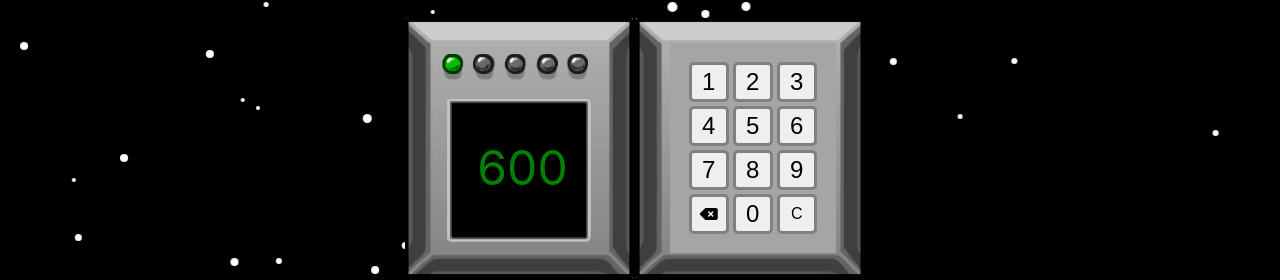
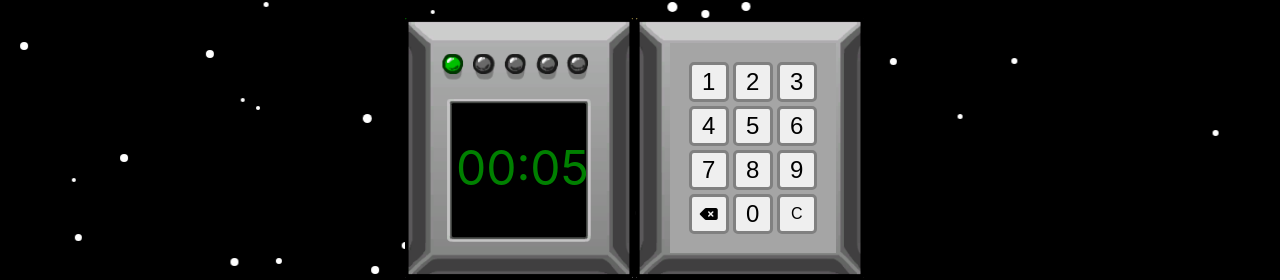
Before and after one commit to leandrofcr/among-us-timer, a React (Create React App) app: page / in a window 1280 px wide. Shown: the part 86-366 px from the top of the page. Built offline with nearby package versions, Linux system fonts and the light colour scheme.

Commit message:
format time

```diff
--- a/src/App.jsx
+++ b/src/App.jsx
@@ -8,11 +8,13 @@ class App extends Component {
   constructor(props) {
     super(props);
     this.state = {
-      seconds: 600,
+      seconds: 5,
+      minutes: 0,
     };
     this.startTimer = this.startTimer.bind(this);
     this.pauseTimer = this.pauseTimer.bind(this);
     this.stopTimer = this.stopTimer.bind(this);
+    this.addTime = this.addTime.bind(this);
   }
 
   componentDidMount() {
@@ -22,7 +24,15 @@ class App extends Component {
   startTimer() {
     const ONE_SECOND = 1000;
     this.timerInterval = setInterval(() => {
-      this.setState((prevState) => ({ seconds: prevState.seconds - 1 }));
+      const { seconds, minutes } = this.state;
+      if (seconds === 0 && minutes === 0) {
+        this.stopTimer();
+      }
+      if (seconds < 1) {
+        this.setState((prevState) => ({ minutes: prevState.minutes - 1, seconds: 59 }));
+      } else {
+        this.setState((prevState) => ({ seconds: prevState.seconds - 1 }));
+      }
     }, ONE_SECOND);
   }
 
@@ -31,17 +41,30 @@ class App extends Component {
   }
 
   stopTimer() {
+    clearInterval(this.timerInterval);
     this.setState({
-      seconds: '00:00',
+      seconds: 0,
+      minutes: 1,
     });
   }
 
+  addTime(param) {
+    this.setState((prevState) => ({
+      seconds: prevState.seconds + param,
+    }));
+  }
+
   render() {
-    const { seconds } = this.state;
+    const { seconds, minutes } = this.state;
     return (
       <div className="App">
         <Header />
-        <Timer seconds={ seconds } />
+        <Timer
+          sec={ seconds }
+          min={ minutes }
+          addTime={ this.addTime }
+          start={ this.startTimert }
+        />
         <MainButtons
           startTimer={ this.startTimer }
           pauseTimer={ this.pauseTimer }
--- a/src/components/DialPad.jsx
+++ b/src/components/DialPad.jsx
@@ -1,15 +1,25 @@
 import React, { Component } from 'react';
+import PropTypes from 'prop-types';
 
 class DialPad extends Component {
   render() {
     const numbers = [];
     const MAX = 10;
     for (let i = 1; i < MAX; i += 1) {
-      numbers.push(<button type="button" key={ i }>{ i }</button>);
+      numbers.push(i);
     }
+    const { addTime } = this.props;
     return (
       <div className="dial-pad-buttons">
-        {numbers}
+        {numbers.map((num) => (
+          <button
+            type="button"
+            key={ num }
+            onClick={ () => addTime(num) }
+          >
+            { num }
+          </button>
+        ))}
         <button type="button" key="del" className="fas fa-backspace" id="del"> </button>
         <button type="button" key={ 0 }>0</button>
         <button type="button" key="clear" id="clear">C</button>
@@ -17,4 +27,8 @@ class DialPad extends Component {
   }
 }
 
+DialPad.propTypes = {
+  addTime: PropTypes.func,
+}.isRequired;
+
 export default DialPad;
--- a/src/components/Timer.jsx
+++ b/src/components/Timer.jsx
@@ -4,16 +4,19 @@ import DialPad from './DialPad';
 
 class Timer extends Component {
   render() {
-    const { seconds } = this.props;
+    const { sec, min, addTime } = this.props;
+    const TEN = 10;
+    const minutes = min < TEN ? `0${min}` : min;
+    const seconds = sec < TEN ? `0${sec}` : sec;
     return (
       <div className="main-container">
         <div className="timer-container">
           <span className="timer">
-            {seconds}
+            {` ${minutes}:${seconds}`}
           </span>
         </div>
         <div className="dial-pad-container">
-          <DialPad />
+          <DialPad addTime={ addTime } />
         </div>
         {/* <button type="button" onClick={ this.startTimer }>start</button>
         <button type="button" onClick={ this.pauseTimer }>pause</button> */}
@@ -24,6 +27,9 @@ class Timer extends Component {
 
 Timer.propTypes = {
   onChangeFunc: PropTypes.func,
+  addTime: PropTypes.func,
+  sec: PropTypes.number,
+  min: PropTypes.number,
 }.isRequired;
 
 export default Timer;
```
